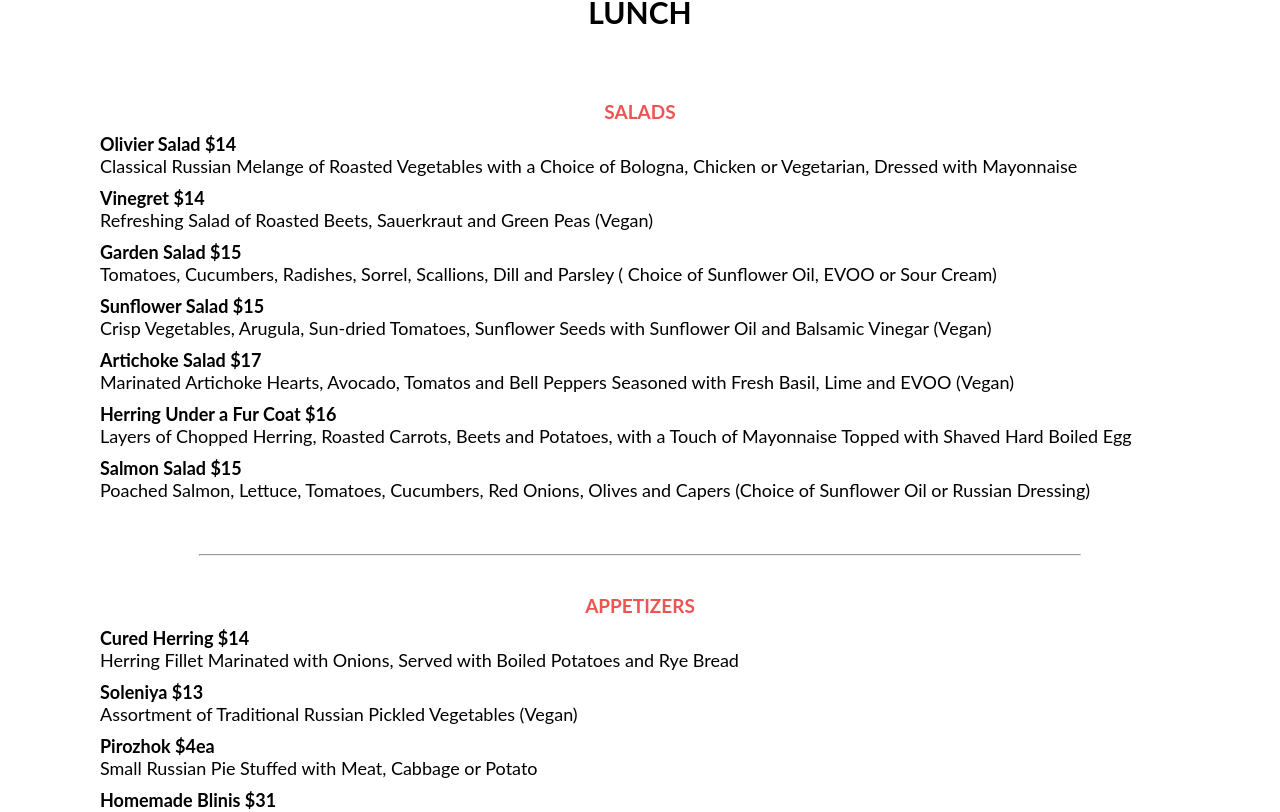
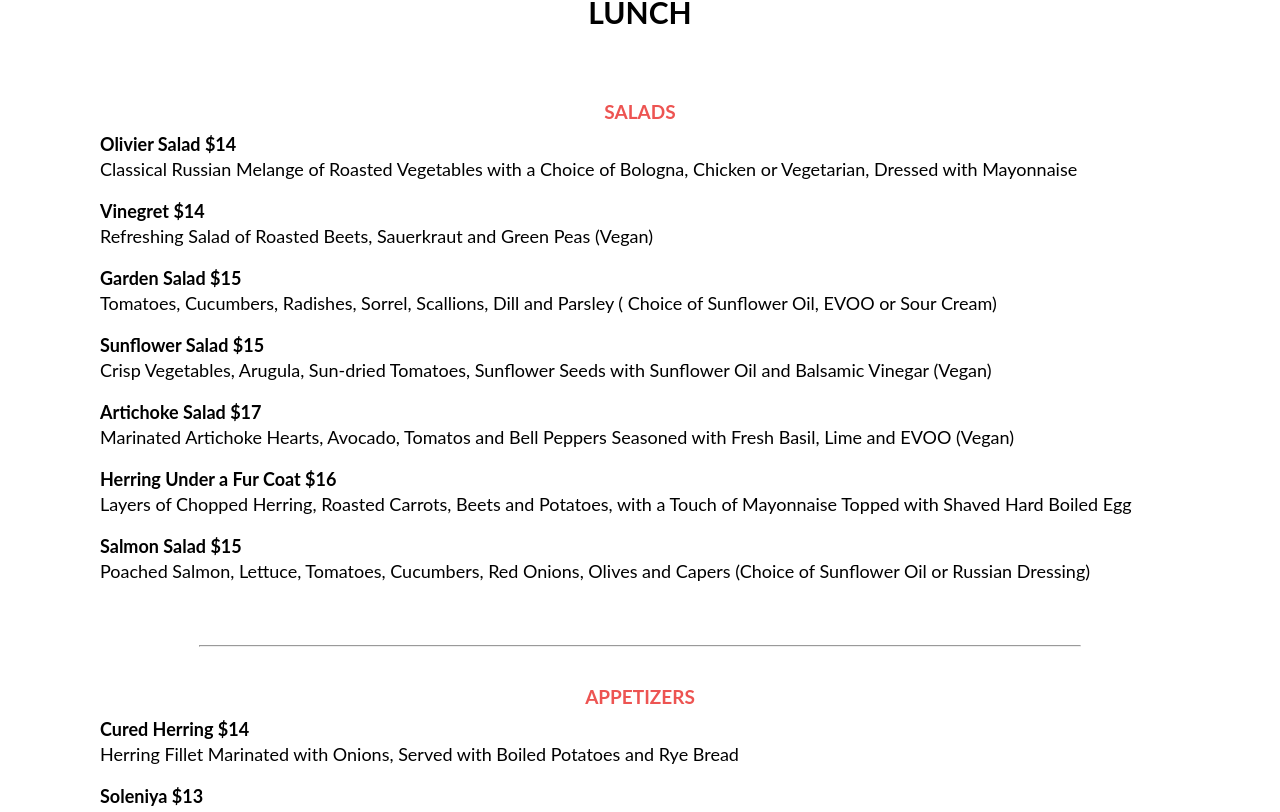
Before and after one commit to lizmoy/mari-vanna, a React (Create React App) app in the folder mari-vanna-website/: page / in a window 1280 px wide. Shown: the part 2249-3061 px from the top of the page. Built offline with nearby package versions, Linux system fonts and the light colour scheme.

Commit message:
margin & padding

```diff
--- a/mari-vanna-website/src/App.css
+++ b/mari-vanna-website/src/App.css
@@ -257,12 +257,14 @@ a {
   flex-direction: column;
   justify-content: center;
   margin: 10px;
+  margin-bottom: 20px;
 }
 
 .lunchpage__menu-bold {
   font-family: 'Lato', sans-serif;
   font-size: 18px;
   font-weight: bold;
+  margin-bottom: 3px;
 }
 
 .lunchpage__menu-item-text {
```
